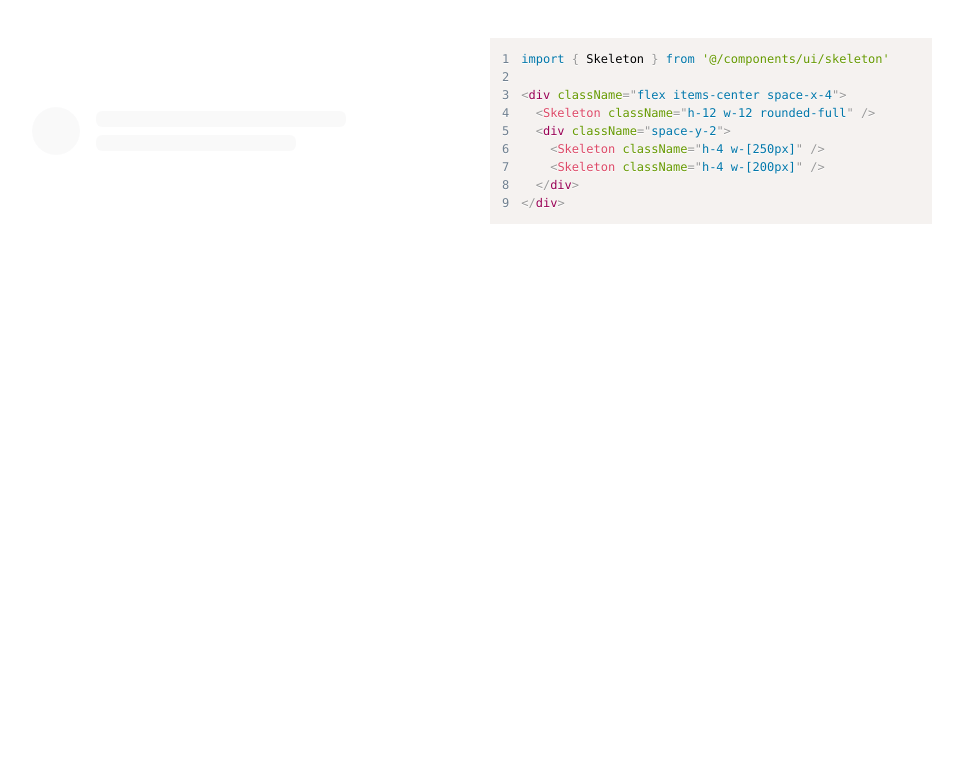
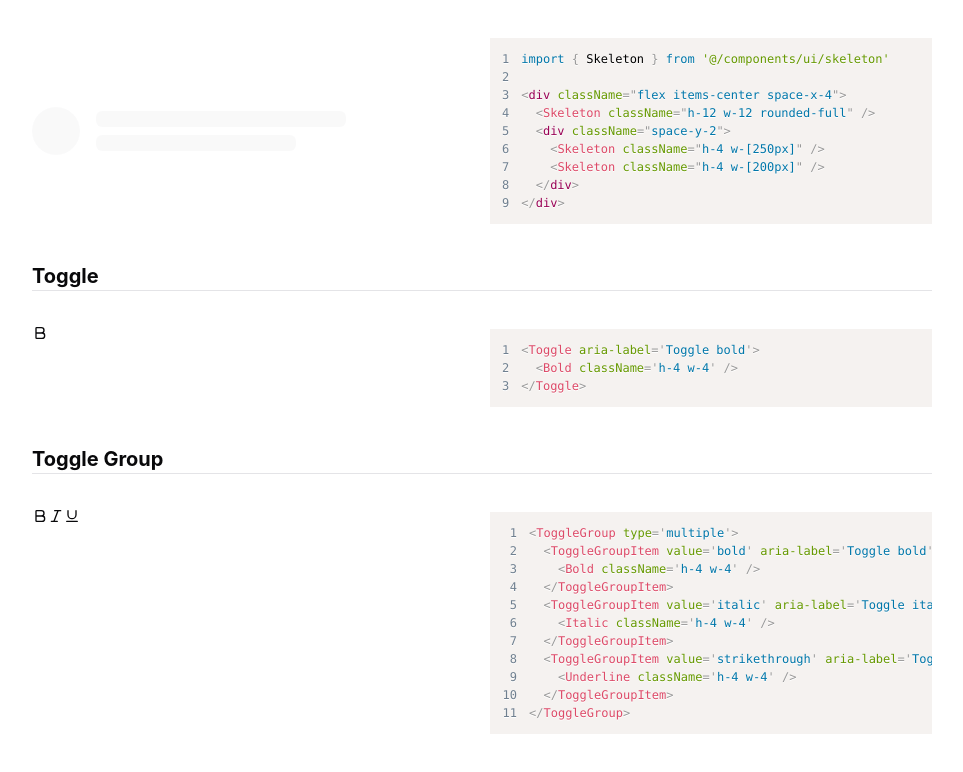
Before and after one commit to ttab/elephant-ui, a React (Vite) app: page / in a window 1280 px wide. Shown: the part 10059-10831 px from the top of the page, without its empty margins (8-971 px from the left). Before the commit the page ends 10329 px from the top, so only its background shows below. Built offline with nearby package versions, Linux system fonts and the light colour scheme; a web font is replaced by a local one.

Commit message:
feat: add toggle and toggle-group

```diff
--- a/package.json
+++ b/package.json
@@ -58,6 +58,8 @@
     "@radix-ui/react-slot": "^1.1.1",
     "@radix-ui/react-switch": "^1.1.2",
     "@radix-ui/react-tabs": "^1.1.2",
+    "@radix-ui/react-toggle": "^1.1.1",
+    "@radix-ui/react-toggle-group": "^1.1.1",
     "@radix-ui/react-tooltip": "^1.1.6",
     "@ttab/eslint-config-elephant": "^0.0.6",
     "class-variance-authority": "^0.7.1",
--- /dev/null
+++ b/src/components/ui/toggle-group.tsx
@@ -0,0 +1,61 @@
+'use client'
+
+import * as React from 'react'
+import * as ToggleGroupPrimitive from '@radix-ui/react-toggle-group'
+import { type VariantProps } from 'class-variance-authority'
+
+import { cn } from '@/lib/utils'
+import { toggleVariants } from '@/components/ui/toggle'
+
+const ToggleGroupContext = React.createContext<
+  VariantProps<typeof toggleVariants>
+>({
+  size: 'default',
+  variant: 'default'
+})
+
+const ToggleGroup = React.forwardRef<
+  React.ElementRef<typeof ToggleGroupPrimitive.Root>,
+  React.ComponentPropsWithoutRef<typeof ToggleGroupPrimitive.Root> &
+  VariantProps<typeof toggleVariants>
+>(({ className, variant, size, children, ...props }, ref) => (
+  <ToggleGroupPrimitive.Root
+    ref={ref}
+    className={cn('flex items-center justify-center gap-1', className)}
+    {...props}
+  >
+    <ToggleGroupContext.Provider value={{ variant, size }}>
+      {children}
+    </ToggleGroupContext.Provider>
+  </ToggleGroupPrimitive.Root>
+))
+
+ToggleGroup.displayName = ToggleGroupPrimitive.Root.displayName
+
+const ToggleGroupItem = React.forwardRef<
+  React.ElementRef<typeof ToggleGroupPrimitive.Item>,
+  React.ComponentPropsWithoutRef<typeof ToggleGroupPrimitive.Item> &
+  VariantProps<typeof toggleVariants>
+>(({ className, children, variant, size, ...props }, ref) => {
+  const context = React.useContext(ToggleGroupContext)
+
+  return (
+    <ToggleGroupPrimitive.Item
+      ref={ref}
+      className={cn(
+        toggleVariants({
+          variant: context.variant || variant,
+          size: context.size || size
+        }),
+        className
+      )}
+      {...props}
+    >
+      {children}
+    </ToggleGroupPrimitive.Item>
+  )
+})
+
+ToggleGroupItem.displayName = ToggleGroupPrimitive.Item.displayName
+
+export { ToggleGroup, ToggleGroupItem }
--- /dev/null
+++ b/src/components/ui/toggle.tsx
@@ -0,0 +1,46 @@
+'use client'
+
+import * as React from 'react'
+import * as TogglePrimitive from '@radix-ui/react-toggle'
+import { cva, type VariantProps } from 'class-variance-authority'
+
+import { cn } from '@/lib/utils'
+
+const toggleVariants = cva(
+  'inline-flex items-center justify-center rounded-md text-sm font-medium ring-offset-background transition-colors hover:bg-muted hover:text-muted-foreground focus-visible:outline-none focus-visible:ring-2 focus-visible:ring-ring focus-visible:ring-offset-2 disabled:pointer-events-none disabled:opacity-50 data-[state=on]:bg-accent data-[state=on]:text-accent-foreground [&_svg]:pointer-events-none [&_svg]:size-4 [&_svg]:shrink-0 gap-2',
+  {
+    variants: {
+      variant: {
+        default: 'bg-transparent',
+        outline:
+          'border border-input bg-transparent hover:bg-accent hover:text-accent-foreground'
+      },
+      size: {
+        default: 'h-10 px-3 min-w-10',
+        xs: 'h-7 px-2 min-w-7',
+        sm: 'h-9 px-2.5 min-w-9',
+        lg: 'h-11 px-5 min-w-11'
+      }
+    },
+    defaultVariants: {
+      variant: 'default',
+      size: 'default'
+    }
+  }
+)
+
+const Toggle = React.forwardRef<
+  React.ElementRef<typeof TogglePrimitive.Root>,
+  React.ComponentPropsWithoutRef<typeof TogglePrimitive.Root> &
+  VariantProps<typeof toggleVariants>
+>(({ className, variant, size, ...props }, ref) => (
+  <TogglePrimitive.Root
+    ref={ref}
+    className={cn(toggleVariants({ variant, size, className }))}
+    {...props}
+  />
+))
+
+Toggle.displayName = TogglePrimitive.Root.displayName
+
+export { Toggle, toggleVariants }
--- a/src/index.ts
+++ b/src/index.ts
@@ -108,5 +108,11 @@
 export { Skeleton } from '@/components/ui/skeleton'
 export { ComboBox } from '@/components/ui/combobox'
 export { useMediaQuery } from './hooks/useMediaQuery'
+export {
+  ToggleGroupItem,
+  ToggleGroup
+} from '@/components/ui/toggle-group'
+export { Toggle } from '@/components/ui/toggle'
+
 export { type DefaultValueOption } from '@/components/ui/combobox'
 export type * as CalendarTypes from 'react-day-picker'
--- a/src/showroom/app.tsx
+++ b/src/showroom/app.tsx
@@ -22,6 +22,8 @@
 import { ComboBoxExample } from './components/combobox'
 import { ComboBoxAsyncExample } from './components/combobox-async'
 import { ColorsExample } from './components/colors'
+import { ToggleExample } from './components/toggle'
+import { ToggleGroupExample } from './components/toggle-group'
 
 export function App(): JSX.Element {
   return (
@@ -53,6 +55,8 @@
       <SwitchExample />
       <TextareaExample />
       <SkeletonExample />
+      <ToggleExample />
+      <ToggleGroupExample />
     </div>
   )
 }
--- /dev/null
+++ b/src/showroom/components/toggle-group.tsx
@@ -0,0 +1,37 @@
+import { ToggleGroup, ToggleGroupItem } from '@radix-ui/react-toggle-group'
+import { Code } from '../code'
+import { Bold, Italic, Underline } from 'lucide-react'
+import { Header } from '../header'
+
+export const ToggleGroupExample = (): JSX.Element => {
+  return (
+    <>
+      <Header>Toggle Group</Header>
+      <div>
+        <ToggleGroup type='multiple'>
+          <ToggleGroupItem value='bold' aria-label='Toggle bold'>
+            <Bold className='h-4 w-4' />
+          </ToggleGroupItem>
+          <ToggleGroupItem value='italic' aria-label='Toggle italic'>
+            <Italic className='h-4 w-4' />
+          </ToggleGroupItem>
+          <ToggleGroupItem value='strikethrough' aria-label='Toggle strikethrough'>
+            <Underline className='h-4 w-4' />
+          </ToggleGroupItem>
+        </ToggleGroup>
+      </div>
+      <Code code={`<ToggleGroup type='multiple'>
+  <ToggleGroupItem value='bold' aria-label='Toggle bold'>
+    <Bold className='h-4 w-4' />
+  </ToggleGroupItem>
+  <ToggleGroupItem value='italic' aria-label='Toggle italic'>
+    <Italic className='h-4 w-4' />
+  </ToggleGroupItem>
+  <ToggleGroupItem value='strikethrough' aria-label='Toggle strikethrough'>
+    <Underline className='h-4 w-4' />
+  </ToggleGroupItem>
+</ToggleGroup>`}
+      />
+    </>
+  )
+}
--- /dev/null
+++ b/src/showroom/components/toggle.tsx
@@ -0,0 +1,21 @@
+import { Toggle } from '@radix-ui/react-toggle'
+import { Code } from '../code'
+import { Bold } from 'lucide-react'
+import { Header } from '../header'
+
+export const ToggleExample = (): JSX.Element => {
+  return (
+    <>
+      <Header>Toggle</Header>
+      <div>
+        <Toggle aria-label='Toggle bold'>
+          <Bold className='h-4 w-4' />
+        </Toggle>
+      </div>
+      <Code code={`<Toggle aria-label='Toggle bold'>
+  <Bold className='h-4 w-4' />
+</Toggle>`}
+      />
+    </>
+  )
+}
```
Also changed, not shown: components.json, 1 other file (tests, documents, lock files or other folders).
